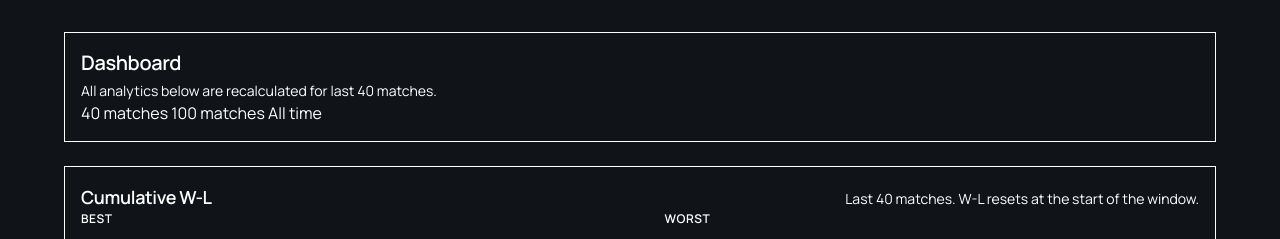
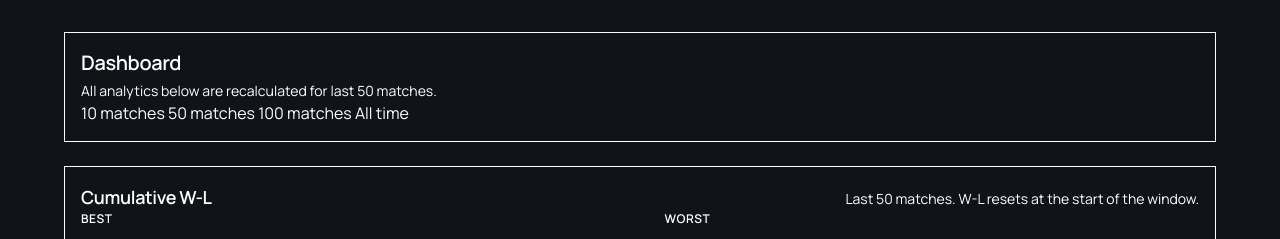
Before and after one commit to vladtrc/ranked-doda-2, a FastAPI app: page /dashboard in a window 1280 px wide. Shown: the part 49-288 px from the top of the page. Run offline with FastAPI, Linux system fonts and the light colour scheme; parts of the project's set-up code (start-up, migrations or seed data) failed here and were passed over; some libraries are stand-ins or nearby versions.

Commit message:
Adjust dashboard match windows

```diff
--- a/src/app.py
+++ b/src/app.py
@@ -29,7 +29,7 @@
 
 
 _PAGE_SIZE = 20
-_DASHBOARD_WINDOWS: dict[str, int | None] = {"40": 40, "100": 100, "all": None}
+_DASHBOARD_WINDOWS: dict[str, int | None] = {"10": 10, "50": 50, "100": 100, "all": None}
 
 
 @asynccontextmanager
@@ -90,9 +90,9 @@
 
 
 @app.get("/dashboard", response_class=HTMLResponse)
-def dashboard_page(request: Request, window: str = Query(default="40")):
+def dashboard_page(request: Request, window: str = Query(default="50")):
     if window not in _DASHBOARD_WINDOWS:
-        window = "40"
+        window = "50"
     match_window = _DASHBOARD_WINDOWS[window]
     leader_chart = fetch_dashboard_trends(match_window=match_window, direction="desc")
     loser_chart = fetch_dashboard_trends(match_window=match_window, direction="asc")
--- a/src/templates/dashboard.html
+++ b/src/templates/dashboard.html
@@ -133,7 +133,8 @@
       </div>
 
       <div class="join self-start sm:self-auto">
-        <a href="/dashboard?window=40" class="btn btn-sm join-item border-base-300 {{ 'btn-active bg-base-300 text-base-content' if window == '40' else 'btn-ghost text-base-content/70' }}">40 matches</a>
+        <a href="/dashboard?window=10" class="btn btn-sm join-item border-base-300 {{ 'btn-active bg-base-300 text-base-content' if window == '10' else 'btn-ghost text-base-content/70' }}">10 matches</a>
+        <a href="/dashboard?window=50" class="btn btn-sm join-item border-base-300 {{ 'btn-active bg-base-300 text-base-content' if window == '50' else 'btn-ghost text-base-content/70' }}">50 matches</a>
         <a href="/dashboard?window=100" class="btn btn-sm join-item border-base-300 {{ 'btn-active bg-base-300 text-base-content' if window == '100' else 'btn-ghost text-base-content/70' }}">100 matches</a>
         <a href="/dashboard?window=all" class="btn btn-sm join-item border-base-300 {{ 'btn-active bg-base-300 text-base-content' if window == 'all' else 'btn-ghost text-base-content/70' }}">All time</a>
       </div>
```
